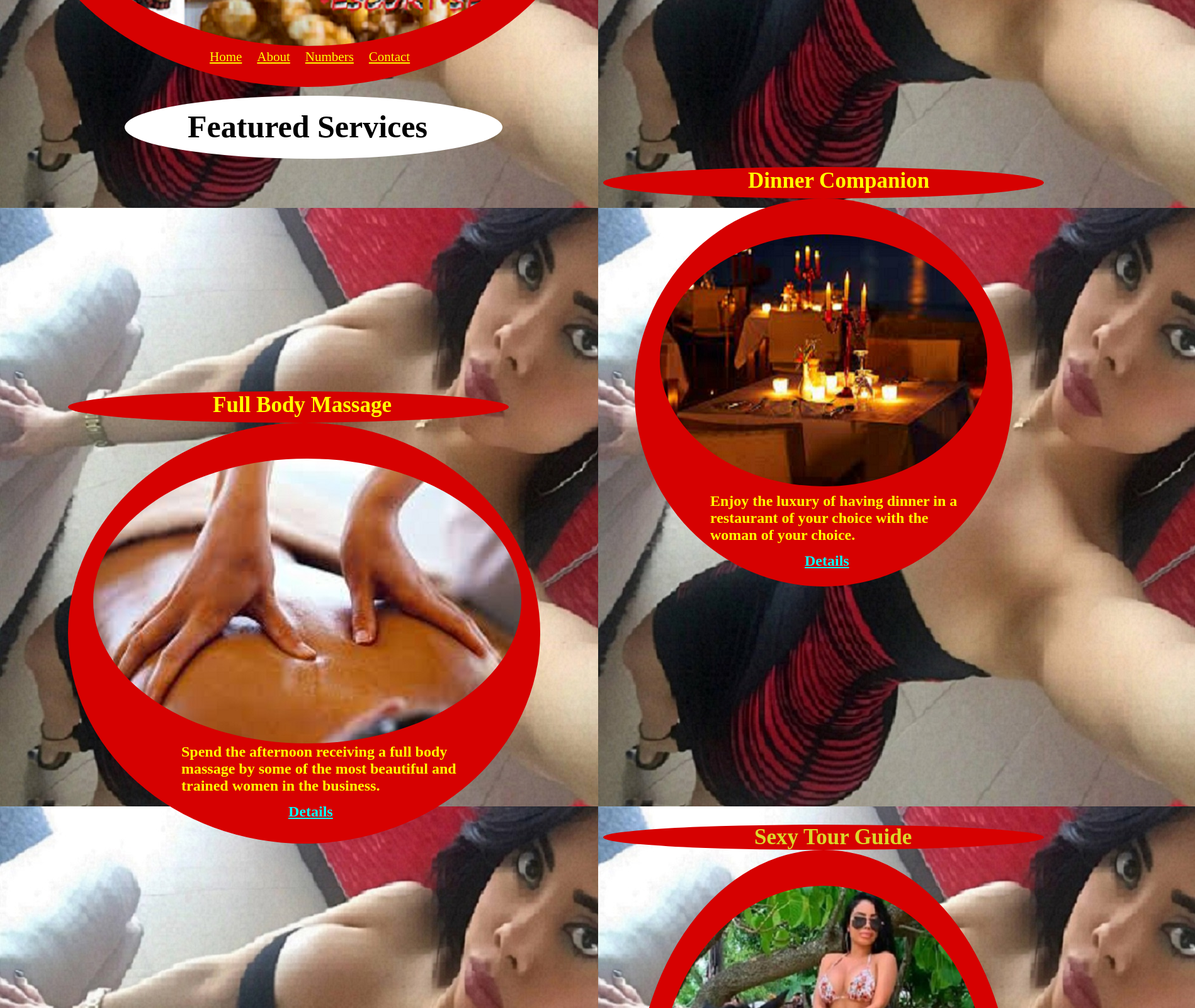
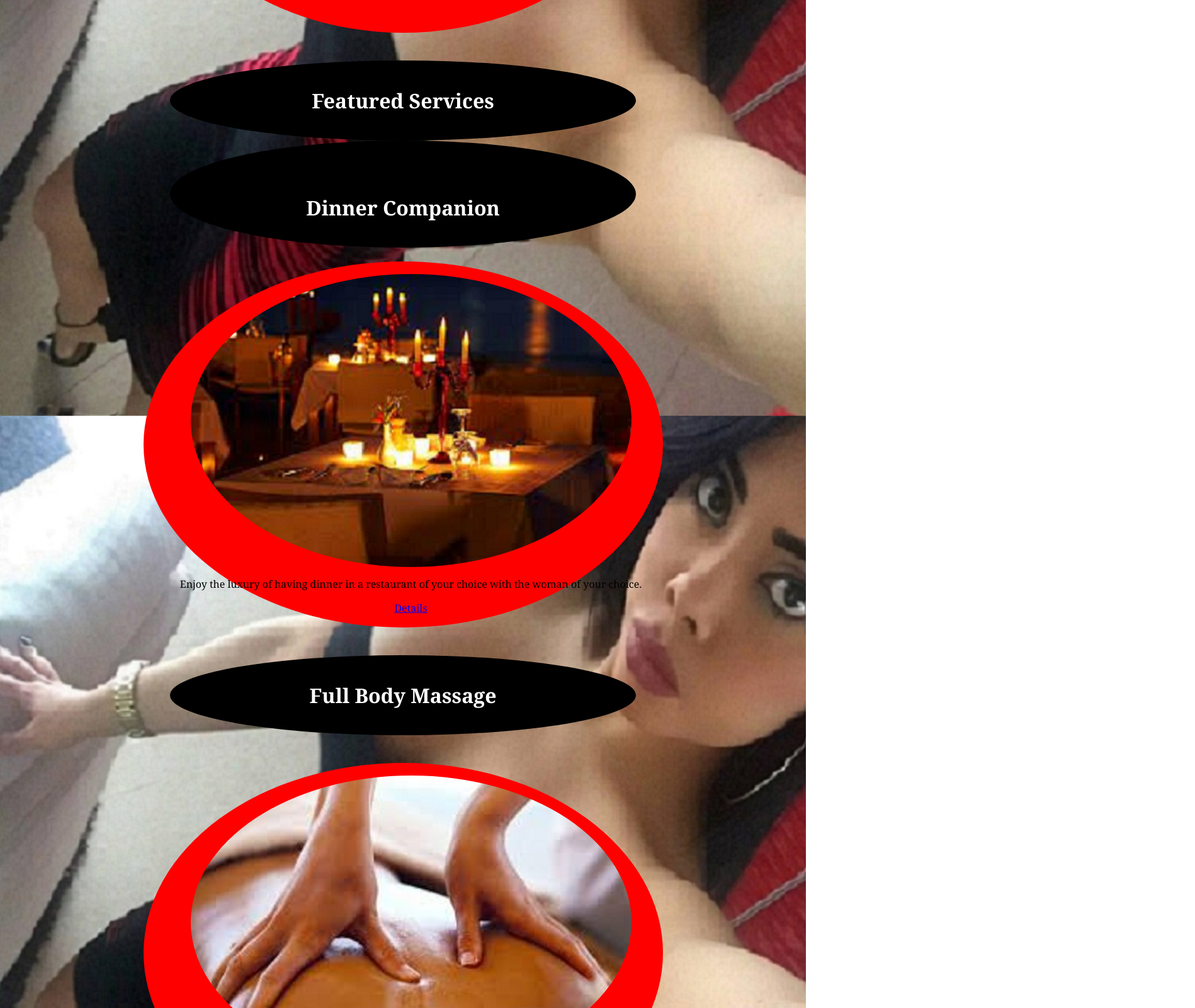
Before and after one commit to whattemup/BustANut, a plain HTML site: page index.html in a window 1280 px wide. Shown: the part 620-2220 px from the top of the page at 63% size, 1898 px wide, since content can reach past the window. Drawn offline with Linux system fonts and the light colour scheme.

Commit message:
commit to main

```diff
--- /dev/null
+++ b/bust_a_nut_project/style.css
@@ -0,0 +1,85 @@
+/* style.css */
+
+body {
+ font-family: Georgia, 'Times New Roman', Times, serif;
+ background-repeat: repeat;
+ background-size:contain;
+}
+
+h1 {
+background-color: black;
+text-align: center;
+width: 800px;
+height: 90px;
+border-radius: 50%;
+color: white;
+display:block;
+margin: auto;
+padding-top: 1px;
+}
+
+.img-cheesecake {
+ width: 700px;
+ height: auto;
+ border-radius: 50%;
+ display:block;
+ margin: auto;
+}
+
+.capirotada {
+ background-color: white;
+ width: 800px;
+ height: auto;
+ border-radius: 50%;
+ display: block;
+ margin: auto;
+ padding-left: 25px;
+ padding-top: 20px;
+ padding-bottom: 20px;
+}
+
+.class {
+ background-color: white;
+ width: 1000px;
+ height: 500px;
+ border-radius: 50%;
+ display: block;
+ margin: auto;
+}
+
+footer  {
+ background-color: white;
+ width: 350px;
+ height: 150px;
+ border-radius: 50%;
+ display: block;
+ margin: auto;
+}
+
+.cheesecake {
+ background-color: white;
+ width: 700px;
+ height: auto;
+ border-radius: 5%;
+ display: block;
+ margin: auto;
+ text-align: left;
+ padding-left: 50px;
+ padding-top: 50px;
+ padding-right: 50px;
+ padding-bottom: 30px;
+}
+
+.footer {
+ background-color: white;
+ width: 250px;
+ height: auto;
+ border-radius: 50%;
+ display: block;
+ margin: auto;
+ text-align: left;
+ padding-left: 50px;
+ padding-top: 10px;
+ padding-right: 10px;
+ padding-bottom: 10px;
+}
--- a/index.html
+++ b/index.html
@@ -5,83 +5,78 @@
     <meta http-equiv="X-UA-Compatible" content="IE=edge">
     <meta name="viewport" content="width=device-width, initial-scale=1.0">
     <title>Document</title>
+    <link rel="stylesheet" href="style.css"/>
   </head>
 <!-- image of Valerie employee of the company -->
- <body background="Images/valeria.jpg" width="100%" >
+  <body background="Images/valeria.jpg">
 <!-- End of image of Valerie employee of the company -->
+
 <!-- logo image of company -->
-  <nav style="background-color: rgb(214, 1, 1); border-color: black; position:relative; left: 25px; top: 50px; width: 910px; height: 700px; border-radius: 50%;">
-    <img id="image" src="./Images/BUSTANUTT.png" alt="" style="position: relative; width: 850px; left: 30px; height: 600px; border-color: black; border-radius: 50%; top: 35px">
+  <nav class="landing-page">
+    <img class="image" id="image" src="./Images/BUSTANUTT.png" alt="">
 <!-- End of logo image of company -->
+
 <!-- navigation elements -->
-    <p style="color:white; position: relative; top: 20px; left: 300px;">
-      <a href="index.html" style="color:yellow; position: relative; font-size: 21px;">Home</a>
-      <a href="./bust_a_nut_project/about.html" style="color: yellow; position:relative; left: 20px;font-size: 21px;">About</a>
-      <a href="./bust_a_nut_project/numbers.html" style="color: yellow;font-size: 21px; position: relative; left: 40px">Numbers</a>
-      <a href="./bust_a_nut_project/contact.html" style="color: yellow;font-size: 21px; position: relative; left: 60px;">Contact</a>
+      <p>
+        <a href="index.html">Home</a>
+        <a href="./bust_a_nut_project/about.html">About</a>
+        <a href="./bust_a_nut_project/numbers.html">Numbers</a>
+        <a href="./bust_a_nut_project/contact.html">Contact</a>
       </p>
       <br>
     </nav>
     <br>
     <br>
+<!-- End of navigation elements -->
 
+  <h1>
+    <p>Featured Services</p>
+  </h1>
 
-  <!-- End of navigation elements -->
-  <h1 style="border-color: black; background-color: white; width: 600px; height: 100px; border-radius: 50%;position: relative; left: 190px; top: -22px; color: black;">
-    <p style="width: 400px;position: relative; font-size: 50px; left: 100px; top:20px;">Featured Services</p>
+  <!-- Obtain A Dinner Companion For Hire -->
+  <h1>
+    <br>
+    <p>Dinner Companion</p>
   </h1>
-  <!-- description and history of the company. -->
-  <!-- Obtain A Dinner Companion For Hire -->
-  <h2
-     style="border-radius: 50%; background-color: rgb(214,1,1); border-color: black; color: yellow; position: relative; left: 950px; top: -30px; width: 700px; height: 50px;">
     <br>
-    <p style="position: relative; left: 230px; top: -60px; font-size: 35px;">Dinner Companion</p>
-  </h2>
-  <h2
-    style="border-radius: 50%; background-color: rgb(214,1,1); border-color: black; color: yellow; position: relative; left: 1000px; top: -50px; width: 600px">
-    <br>
-    <img src="./bust_a_nut_project/Images2/dinnerdate.jpg" alt="candlelit dinner table" style="position: relative; left: 40px; width: 520px; border-color: black; border-radius: 50%; height: 400px;top: 30px;">
-    <p style="position: relative; left: 120px;top: 10px; width: 70%">Enjoy the luxury of having dinner in a restaurant of your choice with the woman of your choice.</p>
-    <a href="https://en.wikipedia.org/wiki/Rent-A-Girlfriend" target="_blank" style="position: relative; left: 270px; color:aqua">Details</a>
+  <div>
+    <img class="image" src="./bust_a_nut_project/Images2/dinnerdate.jpg" alt="candlelit dinner table">
+      <p>Enjoy the luxury of having dinner in a restaurant of your choice with the woman of your choice.</p>
+    <a href="https://en.wikipedia.org/wiki/Rent-A-Girlfriend" target="_blank">Details</a>
+  </div>
     <br>
     <br>
-  </h2>
 <!-- End of Obtain A Dinner Companion For Hire -->
+
 <!-- Obtain a full body massage -->
-  <h2
-    style="border-radius: 50%; background-color: rgb(214,1,1); border-color: black; color: yellow; position: relative; left: 100px; top: -380px; width: 700px; height: 50px;">
-    <br>
-    <p style="position: relative; left: 230px; top: -60px; font-size: 35px;">Full Body Massage</p>
-  </h2>
-  <h2 style="border-radius: 50%; background-color: rgb(214,1,1); border-color: black; color: yellow; position: relative; left: 100px; top: -400px; width: 750px">
-    <br>
-    <img src="./bust_a_nut_project/Images2/massage.jpg" alt="Image of someone obtaining a full body massage"
-      style="position: relative; left: 40px; border-color: black; border-radius: 50%; top: 30px;">
-    <p style="position: relative; left: 180px; width: 68%">Spend the afternoon receiving a full body massage by some of the most beautiful and trained women in the business.</p>
-    <a href="https://en.wikipedia.org/wiki/Massage" target="_blank"
-      style="position: relative; left: 350px; top: -10px; color:aqua">Details</a>
+  <h1>
+    <p>Full Body Massage</p>
+  </h1>
   <br>
   <br>
-  </h2>
+  <div>
+    <img class="image" src="./bust_a_nut_project/Images2/massage.jpg" alt="Image of someone obtaining a full body massage">
+      <p>Spend the afternoon receiving a full body massage by some of the most beautiful and trained women in the business.</p>
+      <a href="https://en.wikipedia.org/wiki/Massage" target="_blank">Details</a>
+  </div>
+  <br>
+  <br>
   <!-- End of Obtain a full body massage -->
-  <h2
-    style="color:rgb(219, 216, 42); background-color: rgb(214,1,1); border-color: black;width: 700px;position: relative; left: 950px; top: -465px; font-size: 35px; border-radius:50%;">
-    <p style="position: relative; left: 240px">Sexy Tour Guide</p>
-  </h2>
-  <h2 style="border-radius: 50%; background-color: rgb(214,1,1); border-color: black; color: yellow; position: relative; left: 1000px; top: -500px; width: 600px">
+
+  <h1>
+    <p>Sexy Tour Guide</p>
+  </h1>
     <br>
-    <img src="./bust_a_nut_project/Images2/tour-guide.jpg" alt="Valerie being a tour guide"
-      style="position: relative; left: 40px; width: 520px; border-color: black; border-radius: 50%; top: 30px;">
-    <p style="position: relative; left: 180px; width: 50%">Spend the afternoon being shown around by the tour guide of your liking!</p>
-    <a href="https://en.wikipedia.org/wiki/Tour_guide" target="_blank"
-      style="position: relative; left: 275px; top: -10px; color:aqua">Details</a>
+  <div>
+    <img class="image" src="./bust_a_nut_project/Images2/tour-guide.jpg" alt="Valerie being a tour guide">
+      <p>Spend the afternoon being shown around by the tour guide of your liking!</p>
+      <a href="https://en.wikipedia.org/wiki/Tour_guide" target="_blank">Details</a>
+  </div>
+</body>
 <br>
-  </h2>
-<footer name="copyright" style="color:cornsilk; background-color: rgb(214,1,1); border-color: black; position: relative; left: 200px; top: -500px; width: 380px; height: 200px; border-radius:50%;">
+<footer name="copyright">
+  <strong>copyright; &copy;</strong>
   <br>
-  <strong style="position: relative; left: 100px; top: 25px; font-size: 35px; color: white;">copyright; &copy;</strong>
-  <br>
-  <a href="#image" style="position: relative; left: 100px; top: 30px; font-size: 35px; color:aqua">go to the top</a>
+    <a href="#image">go to the top</a>
 </footer>
-  </body>
 </html>
--- /dev/null
+++ b/style.css
@@ -0,0 +1,89 @@
+/* style.css */
+
+body {
+ font-family: Georgia, 'Times New Roman', Times, serif;
+ background-repeat: repeat;
+ background-size:contain;
+}
+
+h1 {
+background-color: black;
+text-align: center;
+width: 700px;
+height: auto;
+border-radius: 50%;
+color: white;
+display:block;
+margin: auto;
+padding-left: 20px;
+padding-top: 10px;
+padding-right: 20px;
+padding-bottom: 10px;
+}
+
+.image {
+ width: 700px;
+ height: auto;
+ border-radius: 50%;
+ display:block;
+ margin: auto;
+}
+
+div, .landing-page {
+ background-color: red;
+ width: 800px;
+ height: auto;
+ text-align: center;
+ border-radius: 50%;
+ display: block;
+ margin: auto;
+ padding-left: 25px;
+ padding-top: 20px;
+ padding-bottom: 20px;
+}
+
+.class {
+ background-color: white;
+ width: 1000px;
+ height: 500px;
+ border-radius: 50%;
+ display: block;
+ margin: auto;
+}
+
+footer  {
+ background-color: white;
+ width: 350px;
+ height: 150px;
+ border-radius: 50%;
+ display: block;
+ margin: auto;
+}
+
+.cheesecake {
+ background-color: white;
+ width: 700px;
+ height: auto;
+ border-radius: 5%;
+ display: block;
+ margin: auto;
+ text-align: left;
+ padding-left: 50px;
+ padding-top: 50px;
+ padding-right: 50px;
+ padding-bottom: 30px;
+}
+
+.footer {
+ background-color: white;
+ width: 250px;
+ height: auto;
+ border-radius: 50%;
+ display: block;
+ margin: auto;
+ text-align: left;
+ padding-left: 50px;
+ padding-top: 10px;
+ padding-right: 10px;
+ padding-bottom: 10px;
+}
```
Lines whose indentation alone changed are shown as unchanged.
